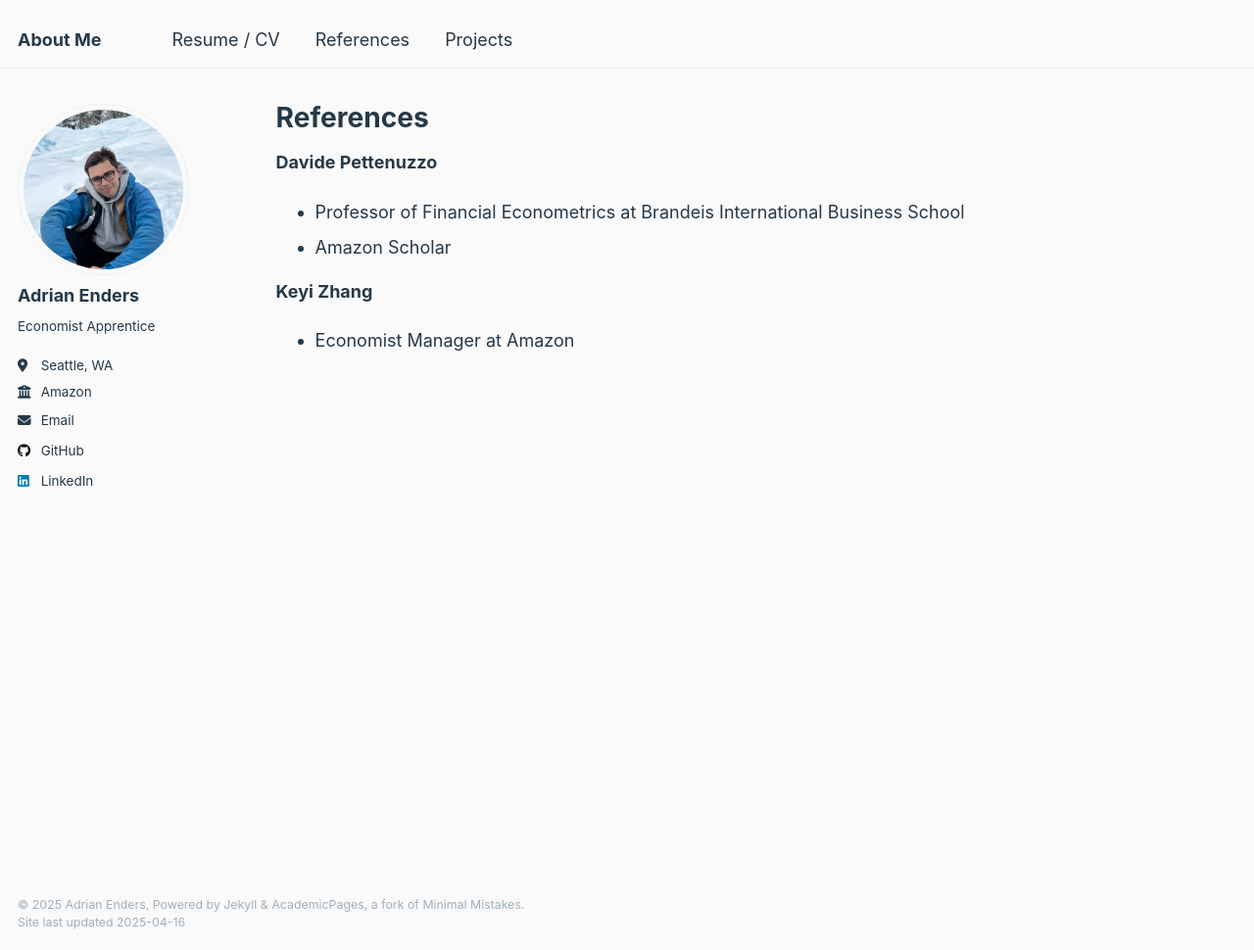
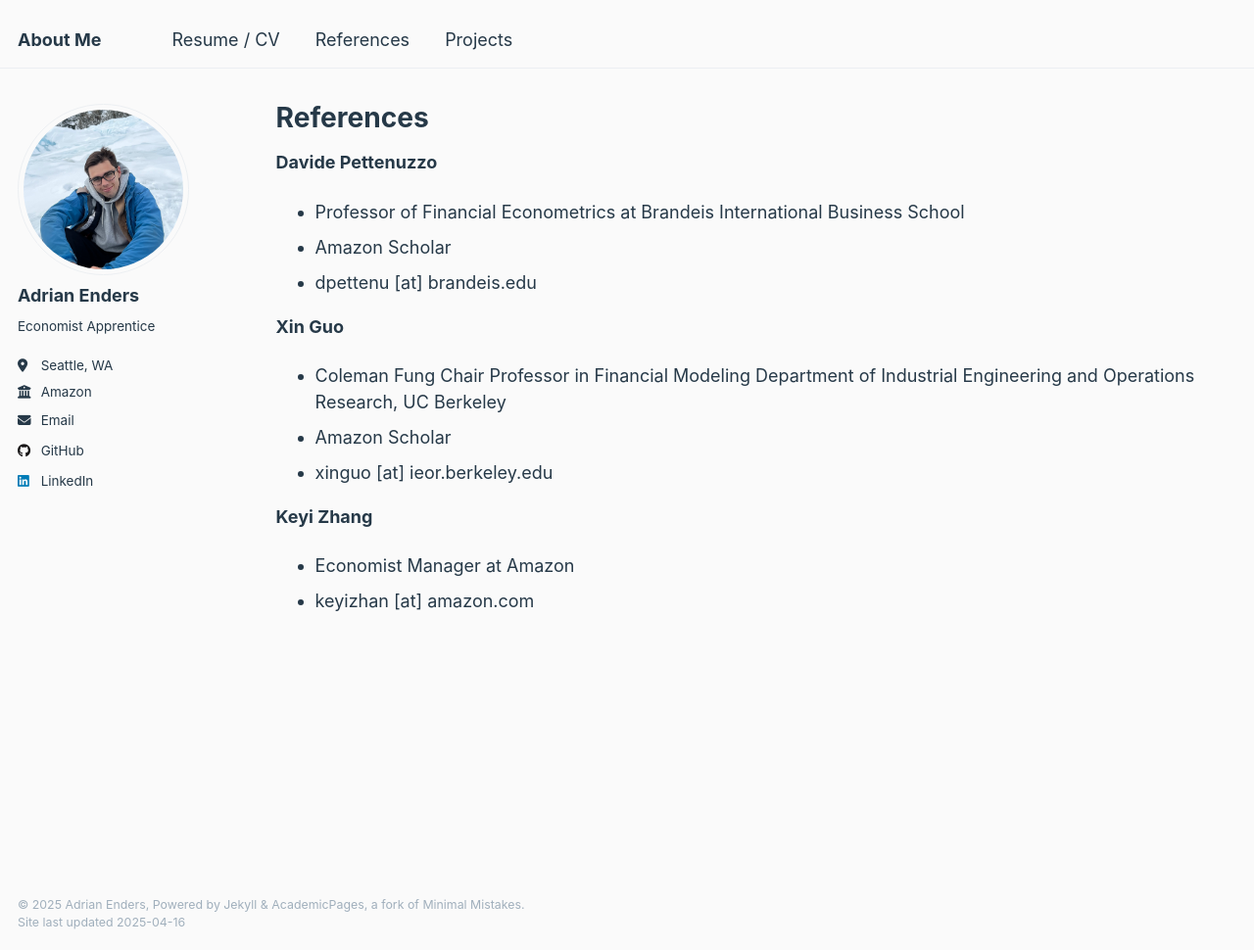
Before and after one commit to ae4292/ae4292.github.io, a Jekyll site: the page built from _pages/References.md, in a window 1280 px wide and 970 px high. Shown: the whole window at 98% size. Built offline with Jekyll 4.4.1, drawn with Linux system fonts in a browser that asks for light colours.

Commit message:
Update References.md

```diff
--- a/_pages/References.md
+++ b/_pages/References.md
@@ -12,6 +12,14 @@ redirect_from:
 **Davide Pettenuzzo**
 - Professor of Financial Econometrics at Brandeis International Business School
 - Amazon Scholar
+- dpettenu [at] brandeis.edu
+
+**Xin Guo**
+- Coleman Fung Chair Professor in Financial Modeling
+  Department of Industrial Engineering and Operations Research, UC Berkeley
+- Amazon Scholar
+- xinguo [at] ieor.berkeley.edu
 
 **Keyi Zhang**
 - Economist Manager at Amazon
+- keyizhan [at] amazon.com
```
